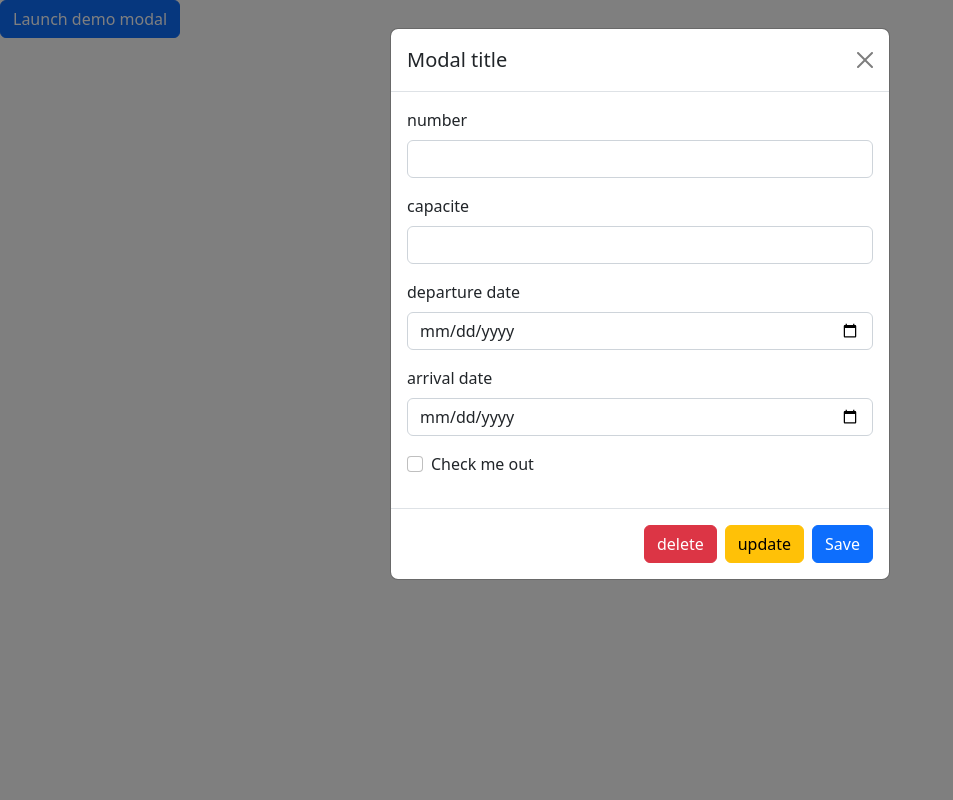
After one commit to shadowgks/YouTrain, a PHP site: page /modal.php in a window 1280 px wide, after a click on "Launch demo modal". The commit adds this page. Shown: the whole page, without its empty margins (0-953 px from the left). Run offline with PHP 8.4, Linux system fonts and the light colour scheme; a stand-in replaces the project's code that opens the database connection.

Commit message:
the modal file has been added, train file has been modified

```diff
--- /dev/null
+++ b/modal.php
@@ -0,0 +1,77 @@
+<!DOCTYPE html>
+<html lang="en">
+
+<head>
+    <meta charset="UTF-8" />
+    <meta http-equiv="X-UA-Compatible" content="IE=edge" />
+    <meta name="viewport" content="width=device-width, initial-scale=1.0" />
+    <!-- Begin Bootstrap css -->
+    <link rel="stylesheet" href="assets/css/bootstrap.min.css" />
+    <!-- End Bootstrap css -->
+    <!-- Begin Bootstrap icon -->
+    <link rel="stylesheet" href="assets/bootstrap-icons/bootstrap-icons.css" />
+    <!-- End Bootstrap icon -->
+    <link rel="stylesheet" href="assets/css/styles.css" />
+    <title>YouTrain</title>
+</head>
+
+<body>
+    <!-- Button trigger modal -->
+    <button type="button" class="btn btn-primary" data-bs-toggle="modal" data-bs-target="#exampleModal">
+        Launch demo modal
+    </button>
+
+    <!-- Modal -->
+
+    <form action="modal.php" method="post" class="modal fade" id="exampleModal" tabindex="-1" aria-labelledby="exampleModalLabel" aria-hidden="true">
+        <div class="modal-dialog">
+            <div class="modal-content">
+                <div class="modal-header">
+                    <h1 class="modal-title fs-5" id="exampleModalLabel">Modal title</h1>
+                    <button type="button" class="btn-close" data-bs-dismiss="modal" aria-label="Close"></button>
+                </div>
+                <div class="modal-body">
+                    <div>
+                        <!--this input is used to stock the id -->
+                        <input type="hidden" name="id">
+                    </div>
+                    <div>
+                        <!--this input is used to stock the id_resirvation -->
+                        <input type="hidden" name="id_reservation">
+                    </div>
+                    <div class="mb-3">
+                        <label class="form-label">number</label>
+                        <input type="text" class="form-control" name="num">
+                    </div>
+                    <div class="mb-3">
+                        <label class="form-label">capacite</label>
+                        <input type="text" class="form-control" name="capacite">
+                    </div>
+                    <div class="mb-3">
+                        <label class="form-label">departure date</label>
+                        <input type="date" class="form-control" name="date_departe">
+                    </div>
+                    <div class="mb-3">
+                        <label class="form-label">arrival date</label>
+                        <input type="date" class="form-control" name="date_arrivee">
+                    </div>
+                    <div class="mb-3 form-check">
+                        <input type="checkbox" class="form-check-input" id="exampleCheck1">
+                        <label class="form-check-label" for="exampleCheck1">Check me out</label>
+                    </div>
+                </div>
+                <div class="modal-footer">
+                    <button type="submit" class="btn btn-danger" data-bs-dismiss="modal" name="delete">delete</button>
+                    <button type="submit" class="btn btn-warning" data-bs-dismiss="modal" name="update">update</button>
+                    <button type="submit" class="btn btn-primary" data-bs-dismiss="modal" name="save">Save</button>
+                </div>
+            </div>
+        </div>
+    </form>
+
+    <!-- js links -->
+    <script src="assets/js/bootstrap.bundle.min.js"></script>
+    <script class="assets/js/scripts.js"></script>
+</body>
+
+</html>
```
Also changed, not shown: trainClass.php (renamed from train.php, +10 -21 lines).
